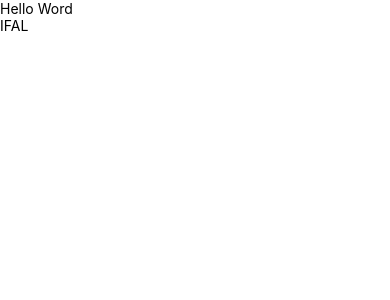
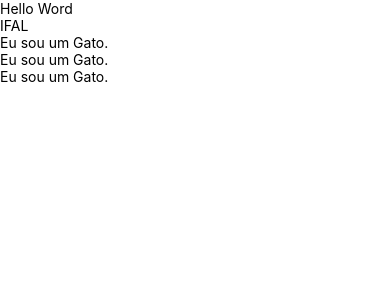
Before and after one commit to KlinsAluno/project-klinsmann-reactnav, a React Native app: screen / in a window 390 px wide. Shown: the top 300 px of the page. Built offline with nearby package versions, Linux system fonts and the light colour scheme.

Commit message:
Cria um componente Gato.

```diff
--- a/App.js
+++ b/App.js
@@ -5,8 +5,15 @@ const MyApp = () => {
     <>
       <Text>Hello Word</Text>
       <Text>IFAL</Text>
+      <Gato />
+      <Gato />
+      <Gato />
     </>
   );
 };
 
+const Gato = () => {
+  return <Text>Eu sou um Gato.</Text>;
+};
+
 export default MyApp;
```
